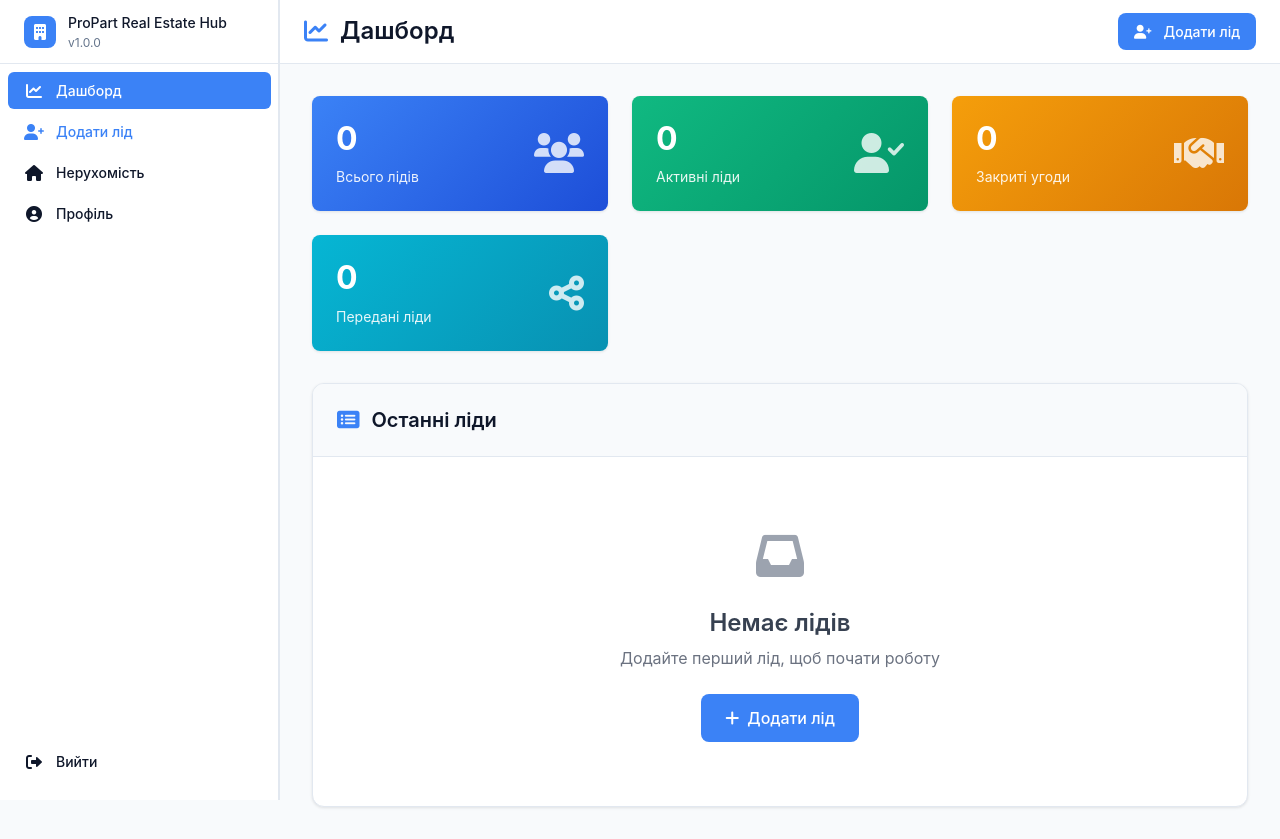
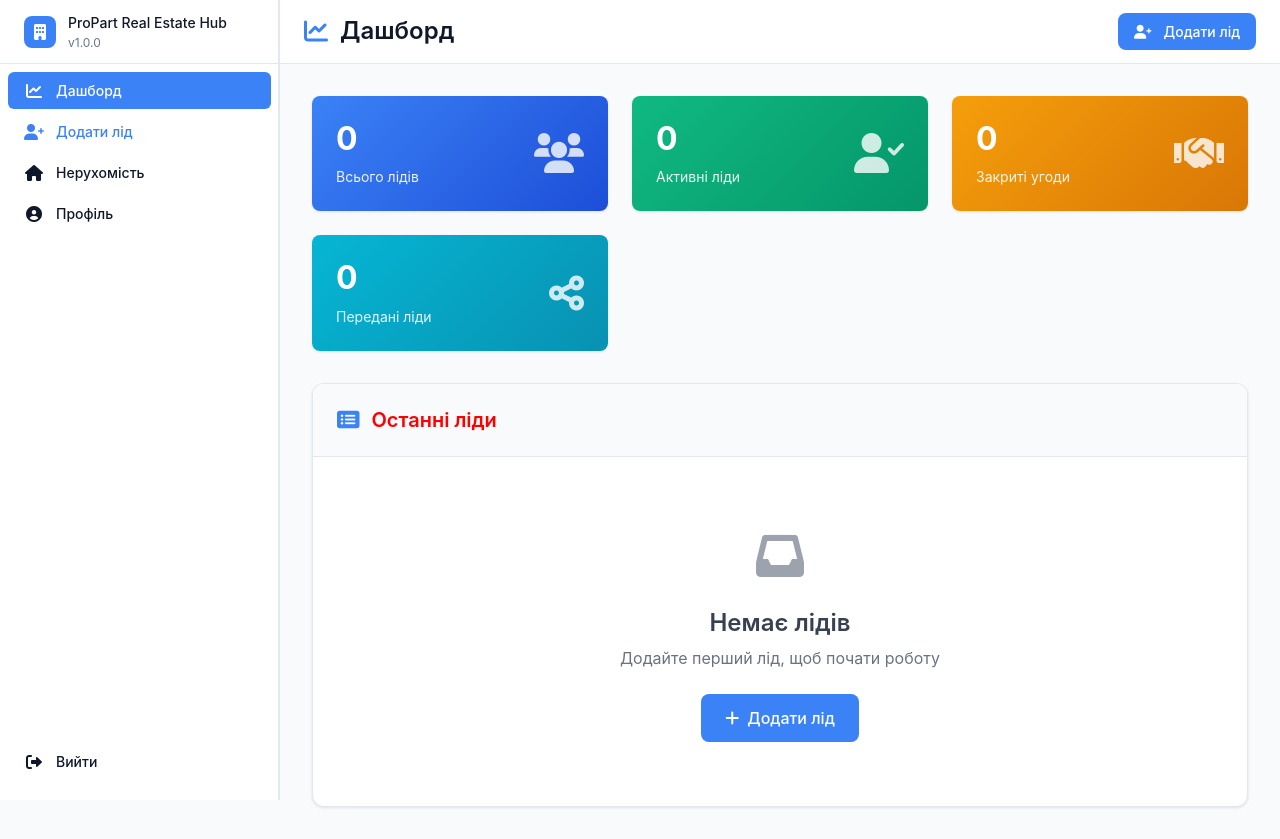
Before and after one commit to dvytvytskyi/propart-real-estate-hub, a Flask app: page /dashboard in a window 1280 px wide. Run offline with Flask 3, Linux system fonts and the light colour scheme; the visitor is signed in with stand-in values (Sample User, id 1); data that the repository does not hold is empty; parts of the project's set-up code (start-up, migrations or seed data) failed here and were passed over; some libraries are stand-ins or nearby versions.

Commit message:
Тест: змінено колір заголовка таблиці на червоний

```diff
--- a/templates/dashboard.html
+++ b/templates/dashboard.html
@@ -92,7 +92,7 @@
             <div class="leads-table-header">
                 <div class="leads-table-title">
                     <i class="fas fa-list-alt"></i>
-                    <h3>Останні ліди</h3>
+                    <h3 style="color: red !important;">Останні ліди</h3>
                 </div>
             </div>
 
```
